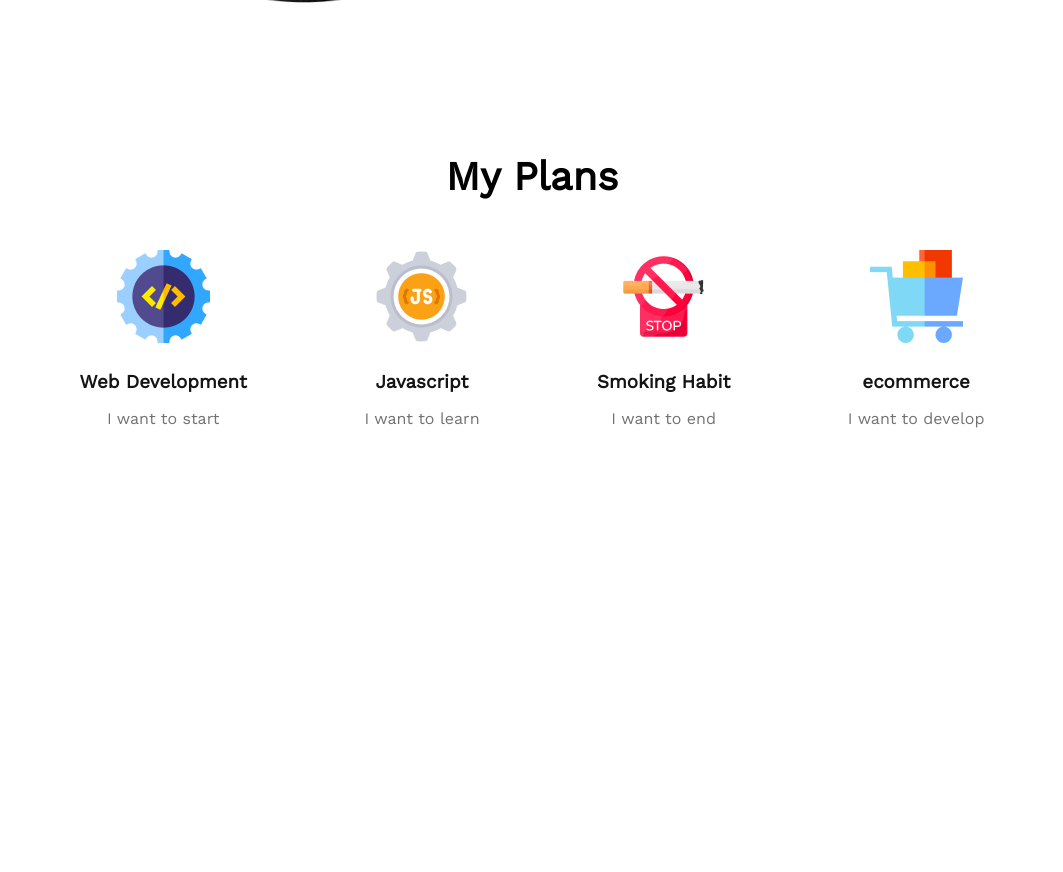
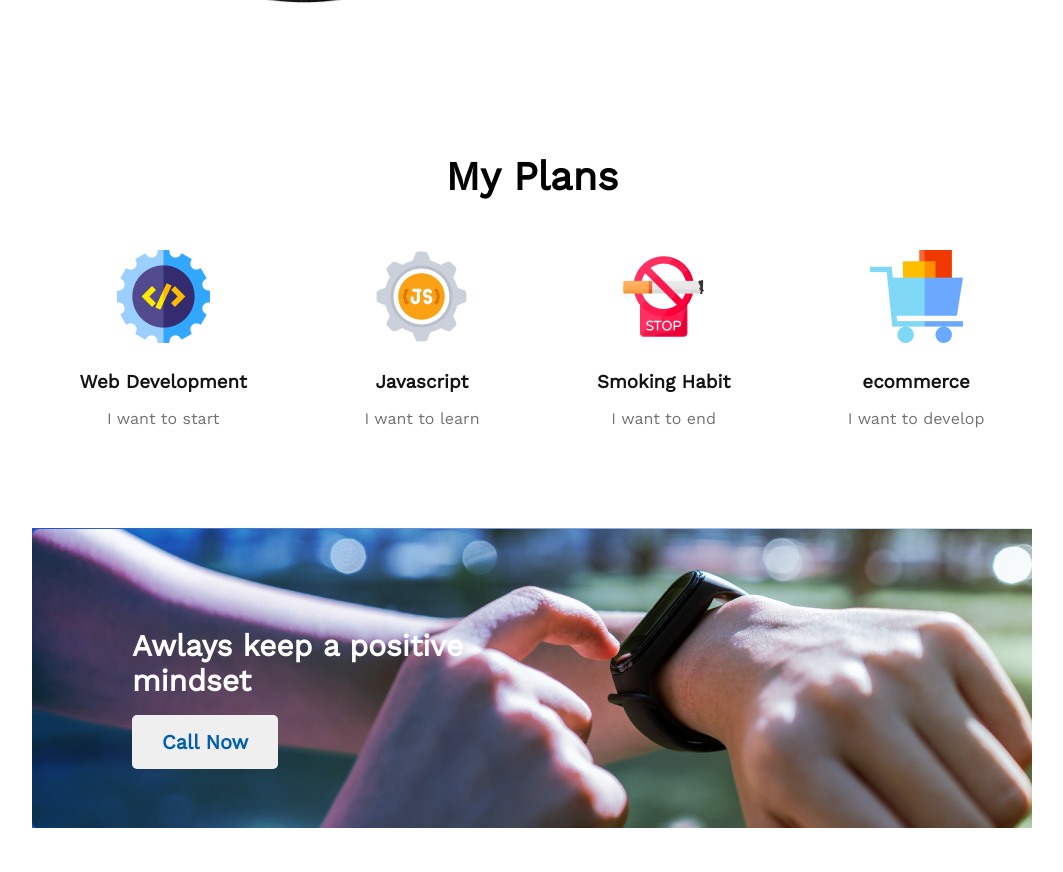
Before and after one commit to sumaakter1/new-year-new-me, a plain HTML site: page index.html in a window 1280 px wide. Shown: the part 1397-2269 px from the top of the page, without its empty margins (108-1171 px from the left). Before the commit the page ends 1825 px from the top, so only its background shows below. Drawn offline with nearby package versions, Linux system fonts and the light colour scheme.

Commit message:
call section added

```diff
--- a/index.html
+++ b/index.html
@@ -96,6 +96,17 @@
           </div>
         </div>
       </section>
+
+      <!-- call section  -->
+      <section>
+        <div class="call-container">
+          <div class="call">
+            <h2 class="title">Awlays keep a positive <br>
+              mindset</h2>
+            <button class="btn-call">Call Now</button>
+          </div>
+        </div>
+      </section>
     </main>
   </body>
 </html>
--- a/styles/style.css
+++ b/styles/style.css
@@ -100,3 +100,34 @@
 .plan p {
   color: #737272;
 }
+
+/* call styles  */
+.call-container {
+  background-image: linear-gradient(
+      to right,
+      rgba(1, 61, 190, 0.884),
+      rgba(172, 206, 238, 0.418)
+    ),
+    url(../images/watch.png);
+  background-blend-mode: overlay;
+  background-repeat: no-repeat;
+  width: 1000px;
+  height: 300px;
+  margin: 100px auto;
+}
+.call {
+  padding: 100px;
+}
+.title {
+  font-size: 30px;
+  padding-bottom: 17px;
+  color: white;
+}
+.btn-call {
+  color: #005fac;
+  font-size: 20px;
+  font-weight: 600;
+  padding: 15px 30px;
+  border-radius: 5px;
+  border: 0;
+}
```
